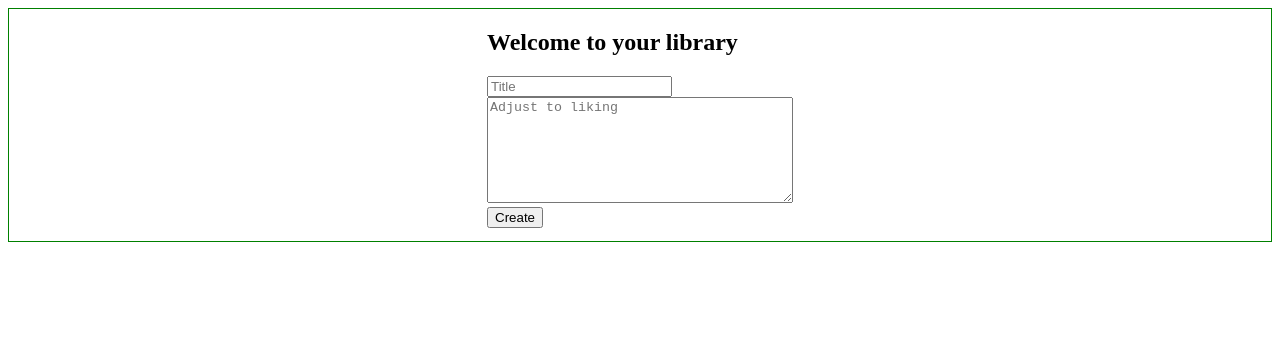
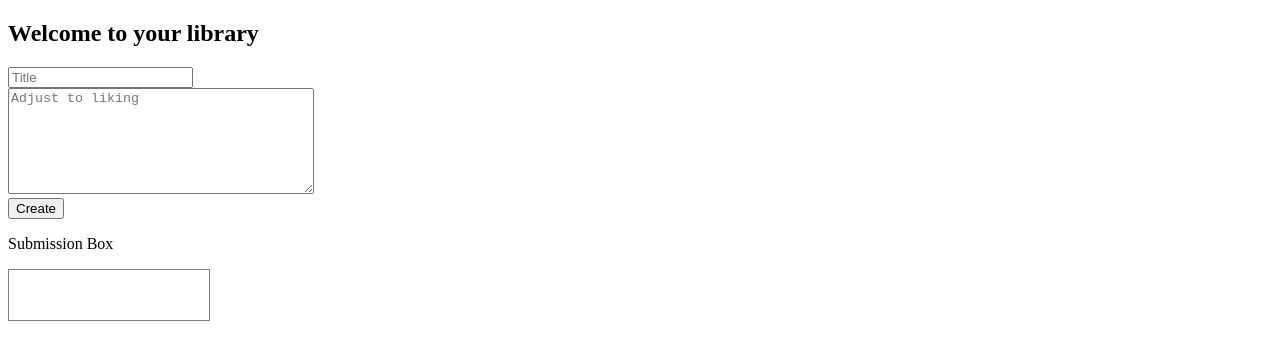
Before and after one commit to olafnub/Journal-Book, a plain HTML site: page index.html in a window 1280 px wide. Drawn offline with Linux system fonts and the light colour scheme.

Commit message:
Add submission box

```diff
--- a/index.html
+++ b/index.html
@@ -24,10 +24,15 @@
     <div class="formBox">
     <button id="createButton">Create</button>
     </div>
-    <div id="msg">
-        <pre></pre>
+    </form>
+    <div class="submitBox">
+        <p>Submission Box</p>
+    <div class="imbedded">
+        <div id="msg">
+            <pre></pre>
+        </div>
+    </div>
     </div>
 
-    </form>
 </body>
 </html>
--- a/script.js
+++ b/script.js
@@ -13,7 +13,7 @@ document.forms[0].reset();
 
 console.warn('added', {diaries});
 let pre=document.querySelector('#msg pre');
-pre.textContent = '\n' + JSON.stringify(diaries, '\t', 2);
+pre.textContent = diary.titles + " has been added";
 
 localStorage.setItem('JournalDocuments', JSON.stringify(diaries));
 }
--- a/style.css
+++ b/style.css
@@ -1,6 +1,6 @@
 body {
-    display: flex;
-    border: 1px solid green;
+    /* display: flex; */
+    /* border: 1px solid green; */
     justify-content: center;
     /* background-color: black; */
     gap: 2em;
@@ -25,3 +25,8 @@ body {
 #create {
     flex: 0;
 }
+.imbedded {
+    border: 1px solid gray;
+    height: 50px;
+    width: 200px;
+}
```
